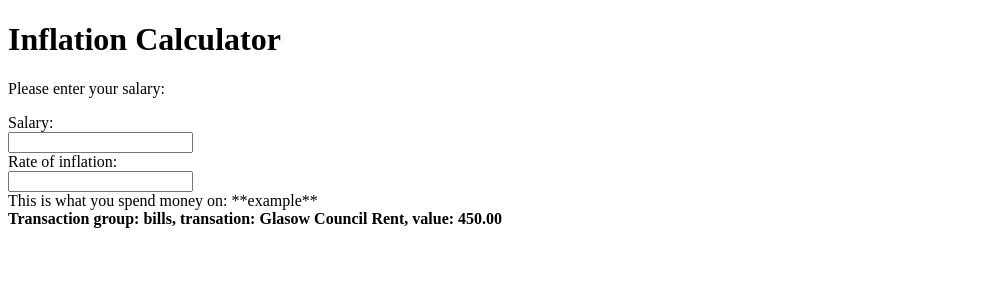
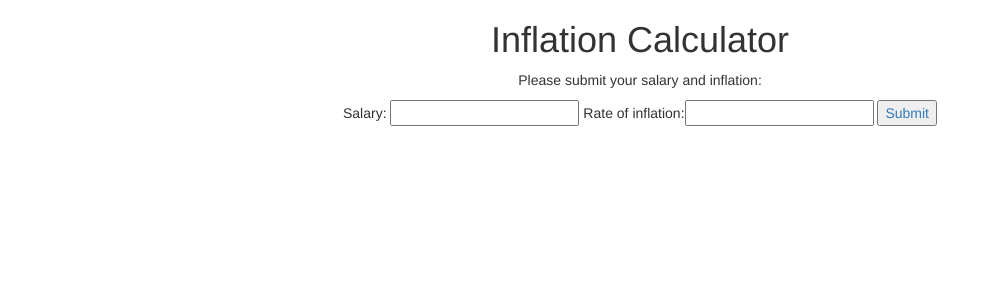
Before and after one commit to LiamLogan1996/lbg-london-reboot, a Django app: page / in a window 1280 px wide. Shown: the top 300 px of the page, without its empty margins (0-992 px from the left). Run offline with Django 3.2, Linux system fonts and the light colour scheme; some libraries are stand-ins or nearby versions.

Commit message:
Set up results page and link to return home. Started DB to hold salary and inflation the user enters.

```diff
--- a/lbgLondonReboot/Templates/reboot/index.html
+++ b/lbgLondonReboot/Templates/reboot/index.html
@@ -2,19 +2,23 @@
 <html lang="en">
 <head>
     <meta charset="UTF-8">
-    <title>Title</title>
+    <title>Home Page</title>
+    <link rel="stylesheet" href="https://maxcdn.bootstrapcdn.com/bootstrap/3.4.1/css/bootstrap.min.css">
 </head>
 <body>
+    <center>
     <h1>Inflation Calculator</h1>
-    <p>Please enter your salary: </p>
-    <form>
-        Salary:<br> <input type="number" name="salary">
-        <br>
-        Rate of inflation:<br> <input type="number" name="inflation">
+    <div class="containers">
+    <p>Please submit your salary and inflation: </p>
+    <form action="" method="post">
+        {% csrf_token %}
+        Salary: <input type="number" name="salary">
+        {% csrf_token %}
+        Rate of inflation:<input type="number" name="inflation">
+        <button type="submit"><a href="/results">Submit</button>
     </form>
-    <div>
-        This is what you spend money on: **example** <br />
-        <strong>{{ example }}</strong><br />
     </div>
+    </center>
 
 </body>
+</html>
--- a/lbgLondonReboot/lbgLondonReboot/urls.py
+++ b/lbgLondonReboot/lbgLondonReboot/urls.py
@@ -20,6 +20,7 @@ from reboot import views
 
 urlpatterns = [
     url(r'^$', views.index, name='index'),
+    url(r'^results/', views.results, name='results'),
     url(r'^reboot/', include('reboot.urls')),
     url('admin/', admin.site.urls),
 ]
--- a/lbgLondonReboot/reboot/admin.py
+++ b/lbgLondonReboot/reboot/admin.py
@@ -1 +1,5 @@
 # Register your models here.
+from django.contrib import admin
+from reboot.models import User
+
+admin.site.register(User)
--- a/lbgLondonReboot/reboot/views.py
+++ b/lbgLondonReboot/reboot/views.py
@@ -2,5 +2,34 @@ from django.http import HttpResponse
 from django.shortcuts import render
 
 def index(request):
-    context_dict = { 'example' : "Transaction group: bills, transation: Glasow Council Rent, value: 450.00" }
+    input_salary = request.POST.get(int, None)
+    input_inflation = request.POST.get(int, None)
+
+    context_dict = salary_inflation_check(input_salary, input_inflation)
+
     return render(request, 'reboot/index.html', context=context_dict)
+
+def results(request):
+
+    context_dict = {}
+    return render(request, 'reboot/results.html', context=context_dict)
+
+def salary_inflation_check(x, y):
+    context_dict = {}
+    if isinstance(x, int) or isinstance(x, float):
+        if x > 0:
+            context_dict['salary'] = x
+        else:
+            print("You have entered a negative salary")
+    else:
+        print("You have not entered a number")
+
+    if isinstance(y, int) or isinstance(y, float):
+        if y > 0:
+            context_dict['inflation'] = y
+        else:
+            print("You have entered a negative inflation")
+    else:
+        print("You have not entered a number")
+
+    return(context_dict)
```
Also changed, not shown: lbgLondonReboot/Templates/reboot/results.html (added, +15 -0 lines), lbgLondonReboot/reboot/models.py (+17 -0 lines), lbgLondonReboot/reboot/migrations/0001_initial.py (added), lbgLondonReboot/reboot/migrations/0002_auto_20221117_0853.py (added).
